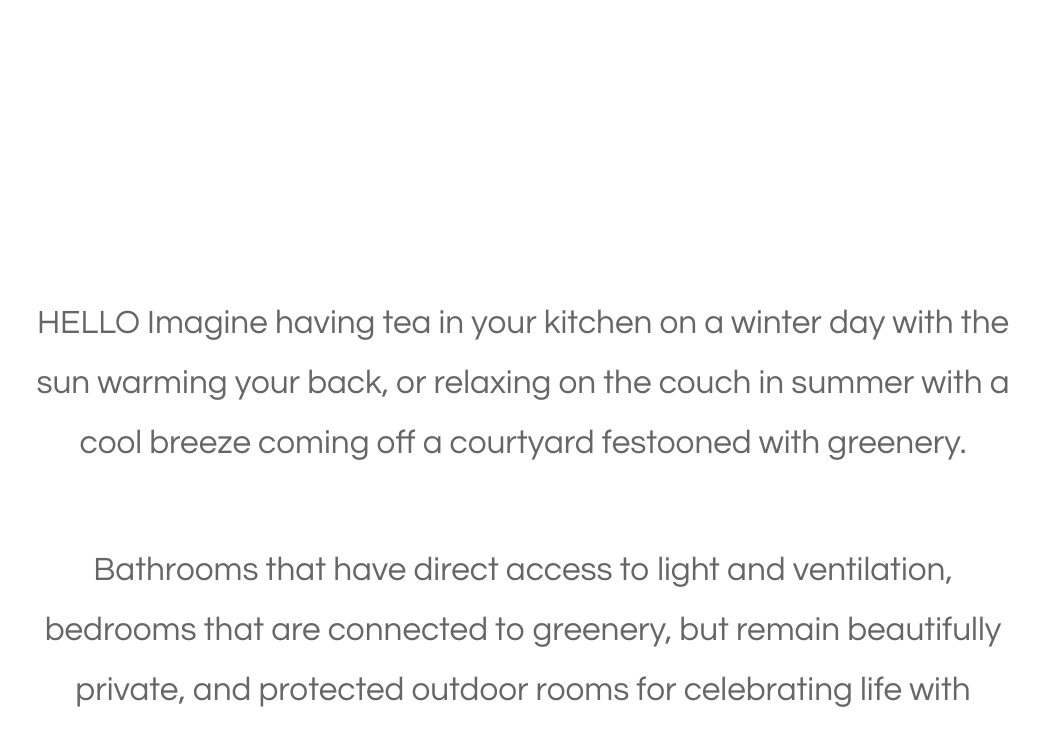
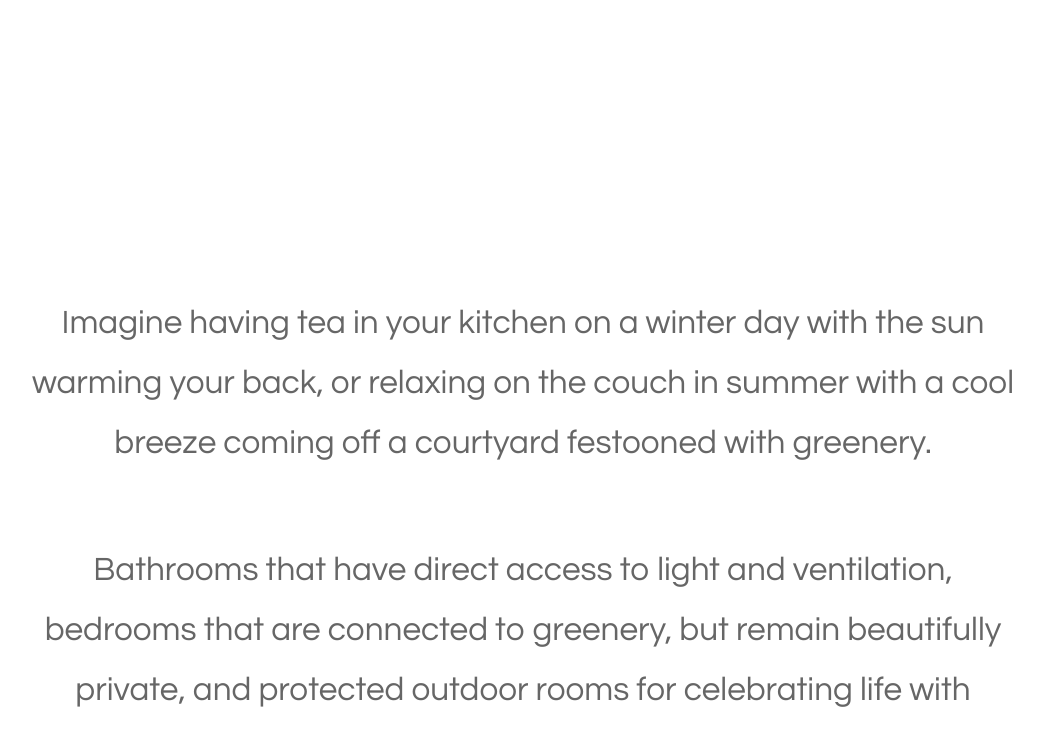
Before and after one commit to homesforpeople/web, a plain HTML site: page index.html in a window 1280 px wide. Shown: the part 357-1091 px from the top of the page, without its empty margins (117-1160 px from the left). Drawn offline with Linux system fonts and the light colour scheme.

Commit message:
Update index.html

```diff
--- a/index.html
+++ b/index.html
@@ -48,7 +48,7 @@ Released   : 20140322
 
 <div class="title">
 		</div>
-		<p> HELLO Imagine having tea in your kitchen on a winter day with the sun warming your back, or relaxing on the couch in summer with a cool breeze coming off a courtyard festooned with greenery.
+		<p>Imagine having tea in your kitchen on a winter day with the sun warming your back, or relaxing on the couch in summer with a cool breeze coming off a courtyard festooned with greenery.
 		</p><br><p>
 		Bathrooms that have direct access to light and ventilation, bedrooms that are connected to greenery, but remain beautifully private, and protected outdoor rooms for celebrating life with friends and family.
 	</p>
```
